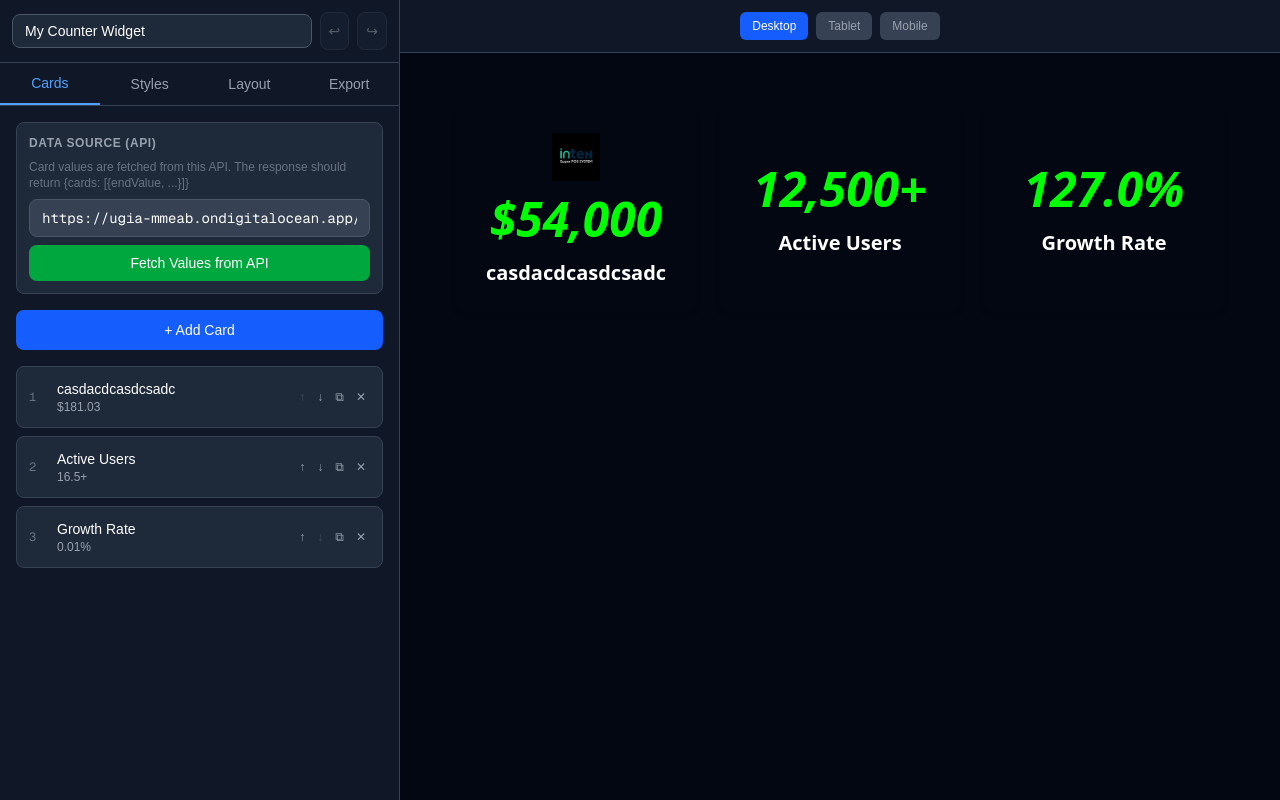
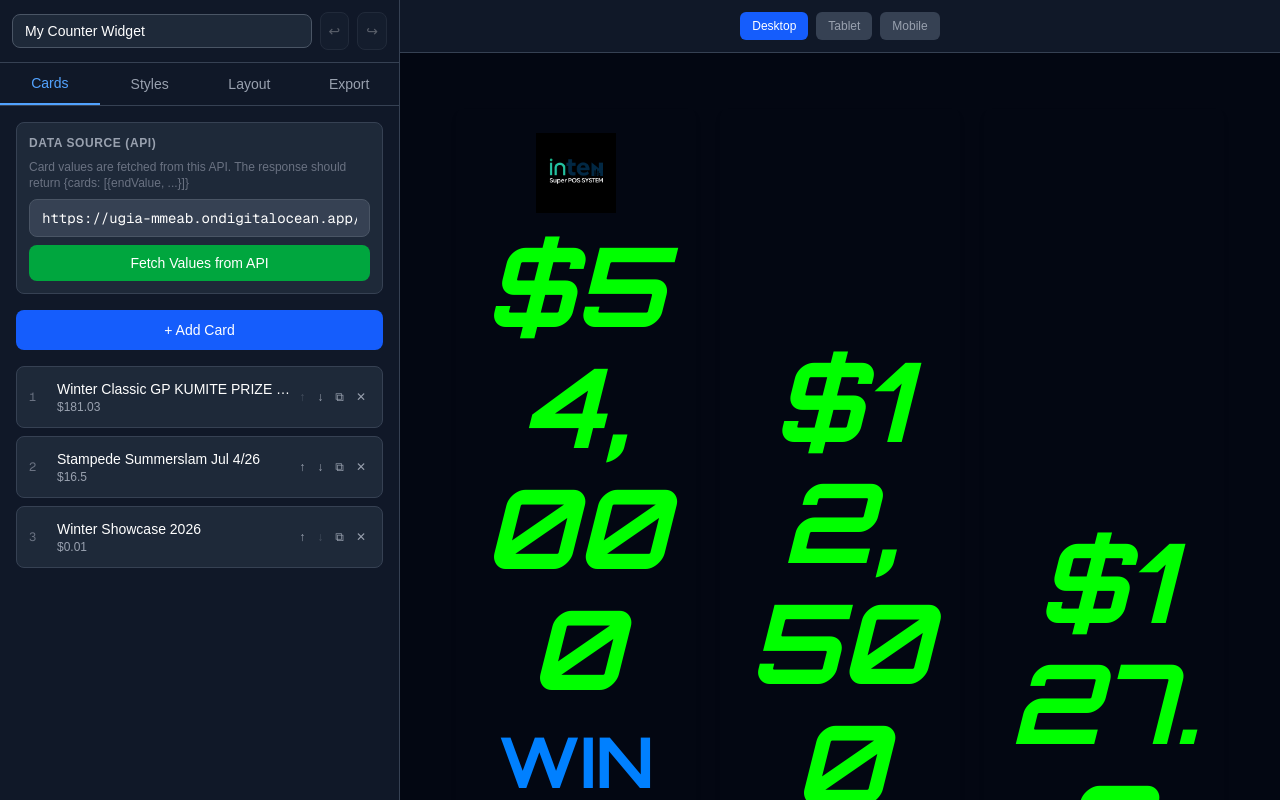
Before and after one commit to DevLaukey/widget-automation, a Next.js app: page / in a window 1280 px wide. Built offline with nearby package versions, Linux system fonts and the light colour scheme; no server answers.

Commit message:
UPDATED STYLINJG

```diff
--- a/app/layout.tsx
+++ b/app/layout.tsx
@@ -1,5 +1,5 @@
 import type { Metadata } from "next";
-import { Geist, Geist_Mono } from "next/font/google";
+import { Geist, Geist_Mono, Orbitron } from "next/font/google";
 import "./globals.css";
 
 const geistSans = Geist({
@@ -10,6 +10,12 @@ const geistSans = Geist({
 const geistMono = Geist_Mono({
   variable: "--font-geist-mono",
   subsets: ["latin"],
+});
+
+const orbitron = Orbitron({
+  weight: ["400", "500", "600", "700", "800", "900"],
+  subsets: ["latin"],
+  variable: "--font-orbitron",
 });
 
 export const metadata: Metadata = {
@@ -25,7 +31,7 @@ export default function RootLayout({
   return (
     <html lang="en">
       <body
-        className={`${geistSans.variable} ${geistMono.variable} antialiased`}
+        className={`${geistSans.variable} ${geistMono.variable} ${orbitron.variable} antialiased`}
       >
         {children}
       </body>
--- a/components/counter/CounterCard.tsx
+++ b/components/counter/CounterCard.tsx
@@ -59,12 +59,9 @@ export function CounterCard({ card, styles, className = "" }: CounterCardProps)
     ? { ...styles, ...card.customStyles }
     : styles;
 
-  // Parse font size values for responsive scaling
   const valueFontSize = mergedStyles.fonts.valueFontSize;
   const titleFontSize = mergedStyles.fonts.titleFontSize;
-
   const labelFontSize = mergedStyles.fonts.labelFontSize;
-  const descFontSize = mergedStyles.fonts.descriptionFontSize;
 
   return (
     <>
@@ -103,19 +100,20 @@ export function CounterCard({ card, styles, className = "" }: CounterCardProps)
             </h2>
           )}
 
-          {/* Logo */}
+          {/* Logo - sized to match blue text block */}
           {card.icon && (
             <div className="counter-card__logo">
               {/* eslint-disable-next-line @next/next/no-img-element */}
               <img
                 src={card.icon}
                 alt=""
-                style={{ width: 48, height: 48, objectFit: "contain" }}
+                className="counter-card__logo-img"
+                style={{ objectFit: "contain" }}
               />
             </div>
           )}
 
-          {/* 2. Animated Value / Prize Amount */}
+          {/* 2. Animated Value / Prize Amount - bold italic green */}
           <p
             className="counter-card__value tabular-nums transition-colors duration-300 break-words w-full"
             style={{
@@ -130,14 +128,16 @@ export function CounterCard({ card, styles, className = "" }: CounterCardProps)
             {counter.displayValue}
           </p>
 
-          {/* Heading */}
+          {/* 3. Title as blue event details text */}
           {card.title && (
             <h3
-              className="counter-card__heading break-words w-full"
+              className="counter-card__title break-words w-full"
               style={{
-                color: mergedStyles.colors.text,
-                fontWeight: mergedStyles.fonts.titleWeight,
+                color: mergedStyles.colors.primary,
+                fontWeight: 700,
                 fontFamily: mergedStyles.fonts.family,
+                textTransform: "uppercase",
+                lineHeight: 1.15,
                 margin: 0,
               }}
             >
@@ -145,7 +145,7 @@ export function CounterCard({ card, styles, className = "" }: CounterCardProps)
             </h3>
           )}
 
-          {/* 3. Event Details / Description (blue text) */}
+          {/* Description (additional info) */}
           {card.description && (
             <div
               className="counter-card__description w-full"
@@ -179,15 +179,17 @@ export function CounterCard({ card, styles, className = "" }: CounterCardProps)
         .counter-card__value {
           font-size: ${valueFontSize};
         }
-        .counter-card__heading {
+        .counter-card__title {
           font-size: ${titleFontSize};
         }
         .counter-card__description {
-          font-size: ${descFontSize};
+          font-size: ${mergedStyles.fonts.descriptionFontSize};
         }
-        .counter-card__logo :global(img) {
-          width: 48px;
-          height: 48px;
+        .counter-card__logo-img {
+          width: auto;
+          height: ${titleFontSize};
+          max-height: 200px;
+          min-height: 80px;
         }
         @media (max-width: 640px) {
           .counter-card {
@@ -198,17 +200,16 @@ export function CounterCard({ card, styles, className = "" }: CounterCardProps)
             font-size: clamp(0.75rem, 4vw, ${labelFontSize});
           }
           .counter-card__value {
-            font-size: clamp(1.5rem, 6vw, ${valueFontSize});
+            font-size: clamp(2rem, 12vw, ${valueFontSize});
           }
-          .counter-card__heading {
-            font-size: clamp(0.85rem, 3.5vw, ${titleFontSize});
+          .counter-card__title {
+            font-size: clamp(1.2rem, 7vw, ${titleFontSize});
           }
           .counter-card__description {
-            font-size: clamp(0.75rem, 3vw, ${descFontSize});
+            font-size: clamp(0.75rem, 3vw, ${mergedStyles.fonts.descriptionFontSize});
           }
-          .counter-card__logo :global(img) {
-            width: 36px;
-            height: 36px;
+          .counter-card__logo-img {
+            height: clamp(60px, 15vw, 120px);
           }
         }
       `}</style>
--- a/components/editor/ExportTab.tsx
+++ b/components/editor/ExportTab.tsx
@@ -15,7 +15,7 @@ function generateEmbedCode(config: WidgetConfig, proxyBase: string): string {
         ? card.icon.startsWith("data:") ? card.icon : `${proxyBase}${card.icon}`
         : "";
       const iconHtml = iconSrc
-        ? `<img src="${iconSrc}" alt="" style="width:48px;height:48px;object-fit:contain;" />`
+        ? `<img src="${iconSrc}" alt="" style="width:auto;height:${styles.fonts.titleFontSize};max-height:200px;min-height:80px;object-fit:contain;" />`
         : "";
 
       // 1. Header label (e.g. "KUMITE")
@@ -23,12 +23,12 @@ function generateEmbedCode(config: WidgetConfig, proxyBase: string): string {
         ? `<h2 style="margin:0;color:${styles.colors.text};font-size:${styles.fonts.labelFontSize};font-weight:${styles.fonts.labelWeight};font-family:${styles.fonts.family};text-transform:uppercase;-webkit-text-stroke:1px ${styles.colors.secondary};paint-order:stroke fill;">${card.label}</h2>`
         : "";
 
-      // 2. Title / heading
+      // 2. Title as blue event details text
       const titleHtml = card.title
-        ? `<h3 style="margin:0;color:${styles.colors.text};font-size:${styles.fonts.titleFontSize};font-weight:${styles.fonts.titleWeight};font-family:${styles.fonts.family};">${card.title}</h3>`
+        ? `<h3 style="margin:0;color:${styles.colors.primary};font-size:${styles.fonts.titleFontSize};font-weight:700;font-family:${styles.fonts.family};text-transform:uppercase;line-height:1.15;">${card.title}</h3>`
         : "";
 
-      // 3. Description / event details (blue text, multi-line)
+      // 3. Description (additional details)
       const descLines = card.description
         ? card.description.split("\n").map((l: string) => l.trim()).filter(Boolean).join("<br>")
         : "";
@@ -58,6 +58,7 @@ function generateEmbedCode(config: WidgetConfig, proxyBase: string): string {
   const apiUrlEscaped = config.apiUrl ? config.apiUrl.replace(/"/g, '\\"') : "";
 
   return `<!-- Counter Widget - Embed Code -->
+<link href="https://fonts.googleapis.com/css2?family=Orbitron:wght@400;500;600;700;800;900&display=swap" rel="stylesheet">
 <div id="${widgetId}" style="max-width:${layout.maxWidth};margin:0 auto;padding:${layout.containerPadding};">
   <style>
     #${widgetId} .${widgetId}-grid {
@@ -73,9 +74,9 @@ function generateEmbedCode(config: WidgetConfig, proxyBase: string): string {
     #${widgetId} .${widgetId}-card{word-break:break-word;overflow-wrap:break-word;}
     @media(max-width:640px){
       #${widgetId} .${widgetId}-card{padding:1rem;min-height:140px;}
-      #${widgetId} .${widgetId}-value{font-size:clamp(1.5rem,6vw,${styles.fonts.valueFontSize})!important;}
-      #${widgetId} .${widgetId}-card h3{font-size:clamp(0.85rem,3.5vw,${styles.fonts.titleFontSize})!important;}
-      #${widgetId} .${widgetId}-card img{width:36px!important;height:36px!important;}
+      #${widgetId} .${widgetId}-value{font-size:clamp(2rem,12vw,${styles.fonts.valueFontSize})!important;}
+      #${widgetId} .${widgetId}-card h3{font-size:clamp(1.2rem,7vw,${styles.fonts.titleFontSize})!important;}
+      #${widgetId} .${widgetId}-card img{height:clamp(60px,15vw,120px)!important;width:auto!important;}
     }
   </style>
   <div class="${widgetId}-grid">
--- a/context/EditorContext.tsx
+++ b/context/EditorContext.tsx
@@ -90,10 +90,10 @@ function createDefaultWidget(): WidgetConfig {
         neutral: "#ffffff",
       },
       fonts: {
-        family: "system-ui, -apple-system, sans-serif",
-        valueFontSize: "3rem",
+        family: "'Orbitron', sans-serif",
+        valueFontSize: "110px",
         labelFontSize: "1.5rem",
-        titleFontSize: "1.25rem",
+        titleFontSize: "70px",
         descriptionFontSize: "0.875rem",
         valueWeight: 700,
         labelWeight: 700,
--- a/data/widgets.json
+++ b/data/widgets.json
@@ -5,7 +5,7 @@
     {
       "id": "card-1",
       "label": "",
-      "title": "casdacdcasdcsadc",
+      "title": "Winter Classic GP KUMITE PRIZE NOGI OPEN <185.5",
       "description": "",
       "animation": {
         "startValue": 0,
@@ -23,7 +23,7 @@
     {
       "id": "card-2",
       "label": "",
-      "title": "Active Users",
+      "title": "Stampede Summerslam Jul 4/26",
       "description": "",
       "animation": {
         "startValue": 0,
@@ -31,8 +31,8 @@
         "duration": 2000,
         "easing": "easeOut",
         "decimalPlaces": 0,
-        "prefix": "",
-        "suffix": "+",
+        "prefix": "$",
+        "suffix": "",
         "triggerOnScroll": false,
         "threshold": 0.3
       }
@@ -40,7 +40,7 @@
     {
       "id": "card-3",
       "label": "",
-      "title": "Growth Rate",
+      "title": "Winter Showcase 2026",
       "description": "",
       "animation": {
         "startValue": 0,
@@ -48,8 +48,8 @@
         "duration": 2000,
         "easing": "easeOut",
         "decimalPlaces": 1,
-        "prefix": "",
-        "suffix": "%",
+        "prefix": "$",
+        "suffix": "",
         "triggerOnScroll": false,
         "threshold": 0.3
       }
@@ -67,10 +67,10 @@
       "neutral": "#ffffff"
     },
     "fonts": {
-      "family": "system-ui, -apple-system, sans-serif",
-      "valueFontSize": "3rem",
+      "family": "'Orbitron', sans-serif",
+      "valueFontSize": "110px",
       "labelFontSize": "1.5rem",
-      "titleFontSize": "1.25rem",
+      "titleFontSize": "70px",
       "descriptionFontSize": "0.875rem",
       "valueWeight": 700,
       "labelWeight": 700,
@@ -97,6 +97,6 @@
     "containerPadding": "2rem"
   },
   "createdAt": "2026-01-31T10:15:49.536Z",
-  "updatedAt": "2026-02-08T05:35:14.991Z",
+  "updatedAt": "2026-02-08T07:28:49.489Z",
   "apiUrl": "https://ugia-mmeab.ondigitalocean.app/api/groups/b13bd078"
 }
--- a/types/counter.ts
+++ b/types/counter.ts
@@ -131,10 +131,10 @@ export const DEFAULT_COLOR_CONFIG: ColorConfig = {
 };
 
 export const DEFAULT_FONT_CONFIG: FontConfig = {
-  family: "system-ui, -apple-system, sans-serif",
-  valueFontSize: "3rem",
+  family: "'Orbitron', sans-serif",
+  valueFontSize: "110px",
   labelFontSize: "1.5rem",
-  titleFontSize: "1.25rem",
+  titleFontSize: "70px",
   descriptionFontSize: "0.875rem",
   valueWeight: 700,
   labelWeight: 700,
```
